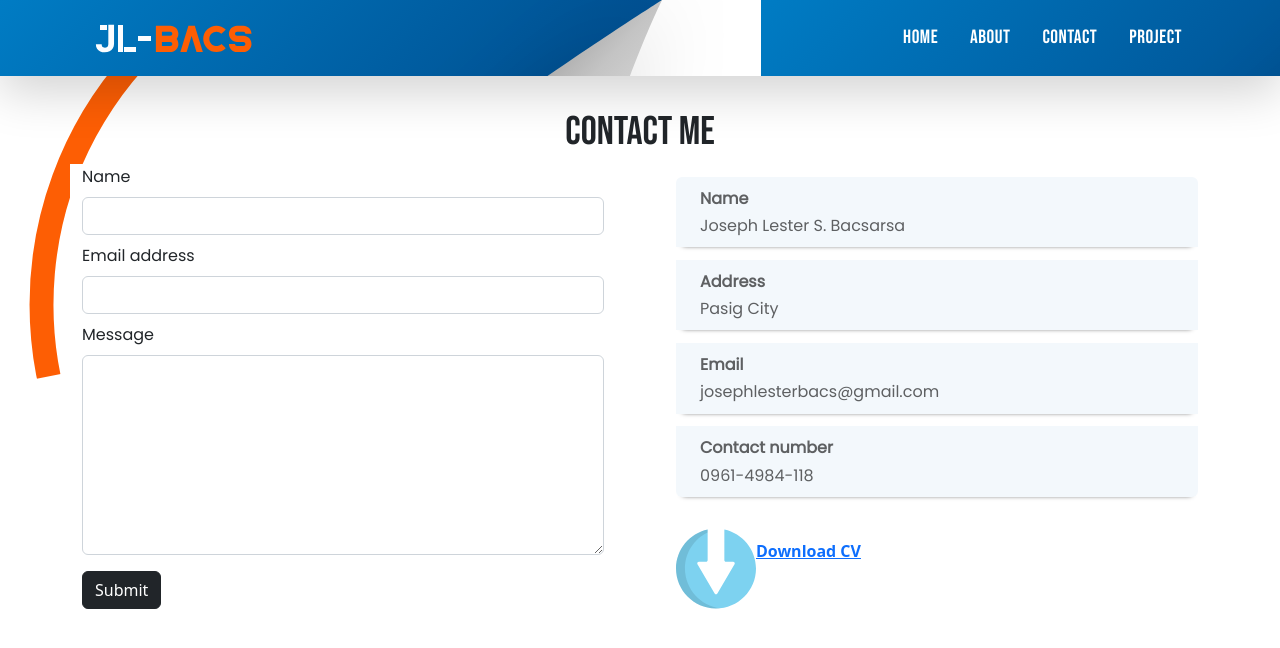
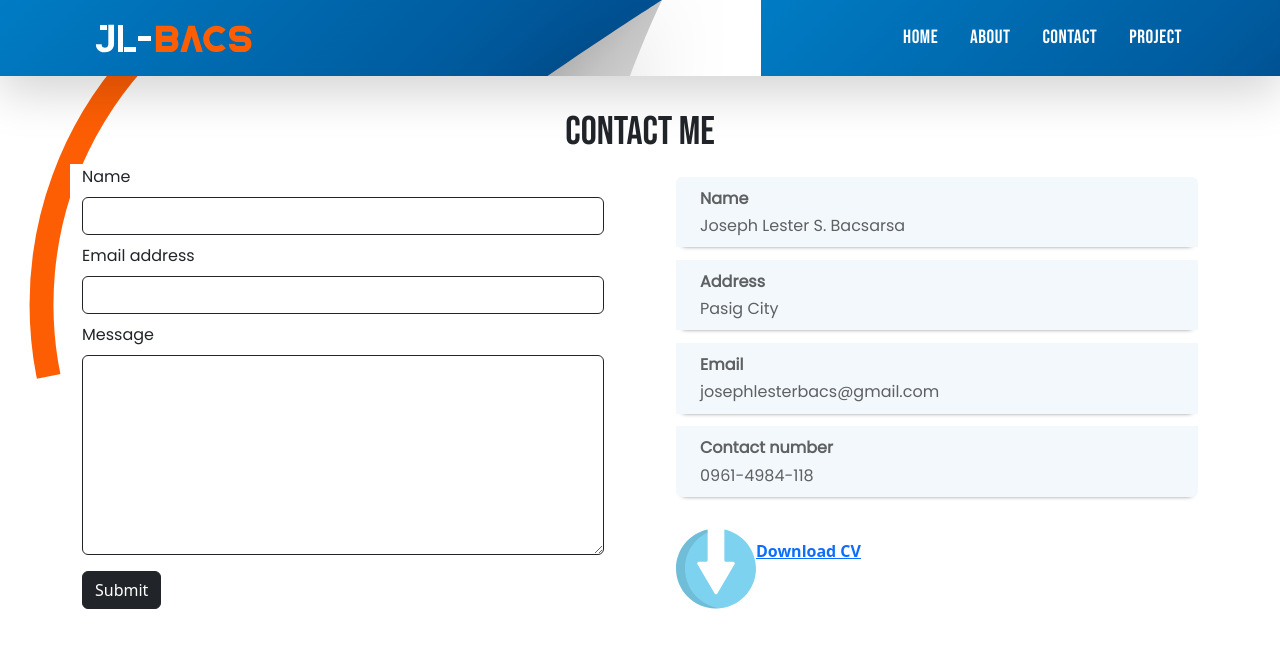
Before and after one commit to jlbbacs/Portfolio-app, a React (Create React App) app: page /contact in a window 1280 px wide. Shown: the top 648 px of the page. Built offline with nearby package versions, Linux system fonts and the light colour scheme; the HTML template or start-up script is replaced by a standard one; a web font is replaced by a local one.

Commit message:
modify border

```diff
--- a/src/pages/Contact.js
+++ b/src/pages/Contact.js
@@ -48,17 +48,17 @@ return(
         <form ref={form} onSubmit={sendEmail}>
     <div class="mb-2">
     <label for="exampleFormControlInput1" class="form-label">Name</label>
-    <input type="Name" required name="to_name" ref={name} class="form-control" id="exampleFormControlInput1" />
+    <input type="Name" required name="to_name" ref={name} class="form-control border-dark" id="exampleFormControlInput1" />
     </div>
 
     <div class="mb-2">
         <label for="exampleFormControlInput1" class="form-label">Email address</label>
-    <input type="email" required name="from_email" ref={subject}  class="form-control " id="exampleFormControlInput1" />
+    <input type="email" required name="from_email" ref={subject}  class="form-control  border-dark" id="exampleFormControlInput1" />
     </div>
 
     <div class="mb-2">
     <label for="exampleFormControlTextarea1" class="form-label">Message</label>
-    <textarea class="form-control" required ref={message}  id="Textarea" name="message" rows="3"></textarea>
+    <textarea class="form-control  border-dark" required ref={message}  id="Textarea" name="message" rows="3"></textarea>
     </div>
     <button type="submit" class="btn btn-dark mt-2">Submit</button>
 
```
